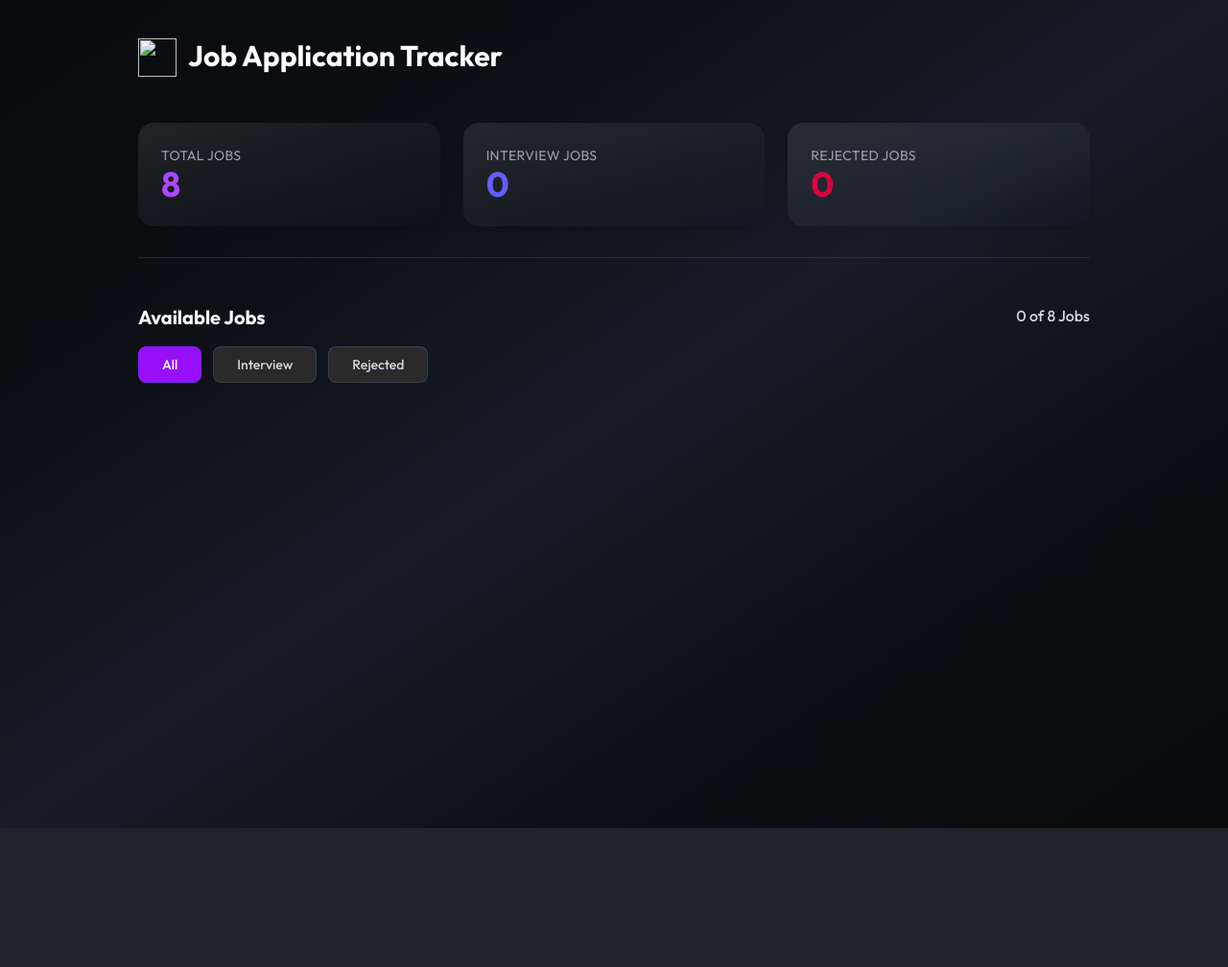
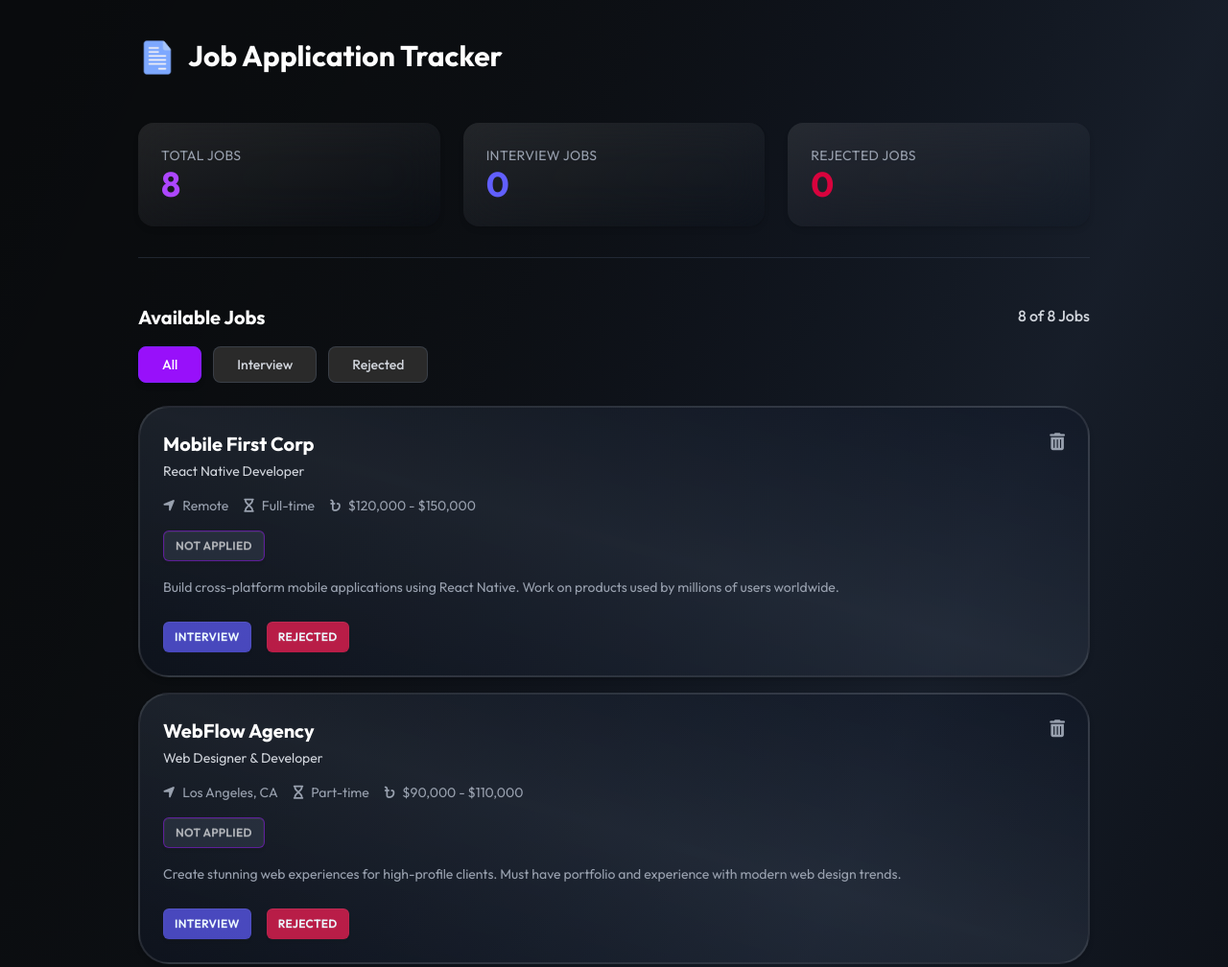
Before and after one commit to CoderGUY47/ph_assignment_4_job_tracker, a plain HTML site: page index.html in a window 1280 px wide. Shown: the top 1008 px of the page at 96% size. Before the commit the page ends 863 px from the top, so only its background shows below. Drawn offline with nearby package versions, Linux system fonts and the light colour scheme; the site is published under a folder, as on GitHub Pages, so addresses that start at the root find nothing.

Commit message:
\\===github issue solved with img==//

```diff
--- a/index.html
+++ b/index.html
@@ -33,7 +33,7 @@
 <body class="min-h-screen bg-gradient-to-tl from-black/70 via-gray-900/50 to-black/70 text-white">
   <div class="max-w-5xl mx-auto px-4 py-10">
     <header class="mb-12 flex gap-3">
-      <img src="/jobs.png" class="size-10" alt="">
+      <img src="./jobs.png" class="size-10" alt="">
       <h1 class="text-3xl font-bold text-white">Job Application Tracker</h1>
     </header>
 
@@ -87,7 +87,7 @@
         class="flex flex-col -mt-96 items-center justify-center min-h-[400px] text-center rounded-3xl bg-gray-800/50 border border-dashed border-gray-500">
         <div
           class="bg-gray-700/50 size-20 rounded-xl flex items-center justify-center mb-4 transition-transform hover:scale-105">
-          <img src="/jobs.png" class="size-16" alt="">
+          <img src="./jobs.png" class="size-16" alt="">
         </div>
         <h3 class="text-xl font-bold text-white mb-1">No Jobs Available</h3>
         <p class="text-gray-400 text-base">Check back soon for new job opportunities.</p>
@@ -137,8 +137,8 @@
 
   </div>
   <!-- Scripts -->
-  <script src="/script/machine.js"></script>
-  <script src="/script/script.js"></script>
+  <script src="./script/machine.js"></script>
+  <script src="./script/script.js"></script>
 </body>
 
 </html>
```
